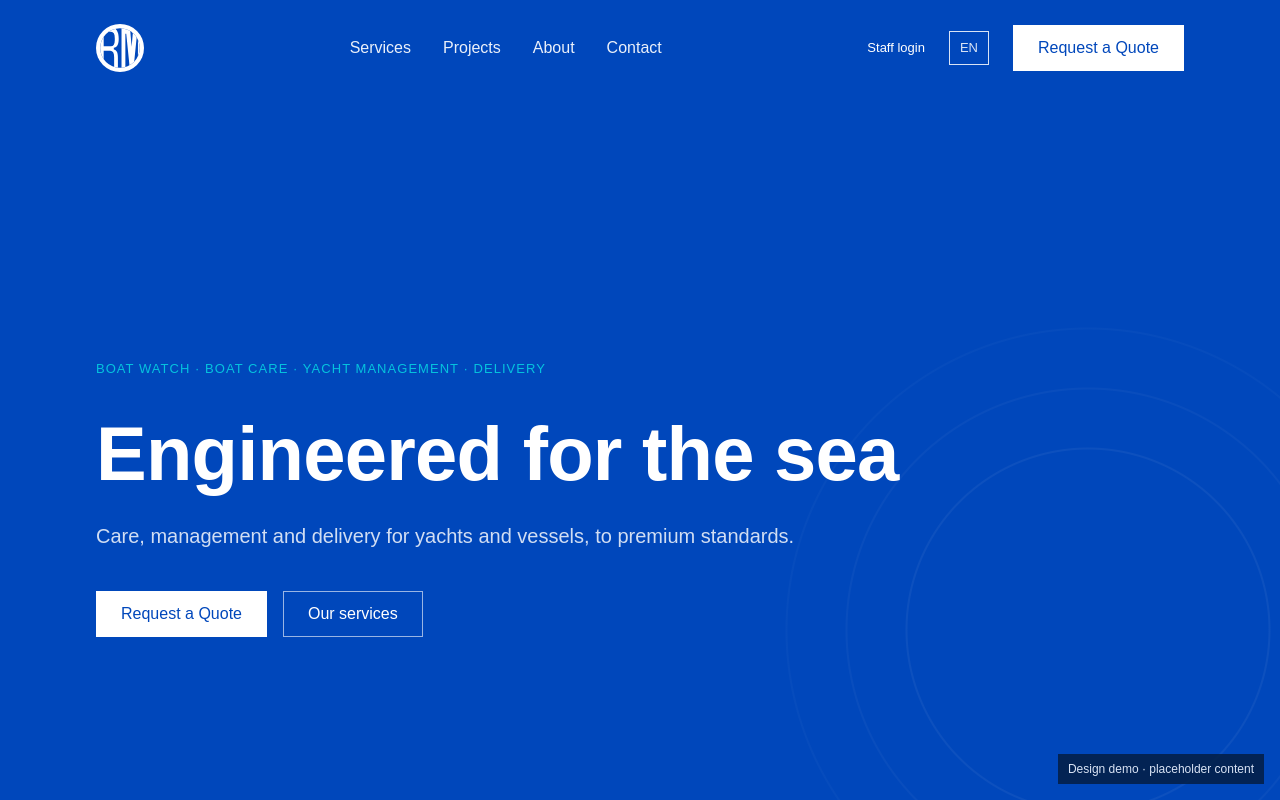
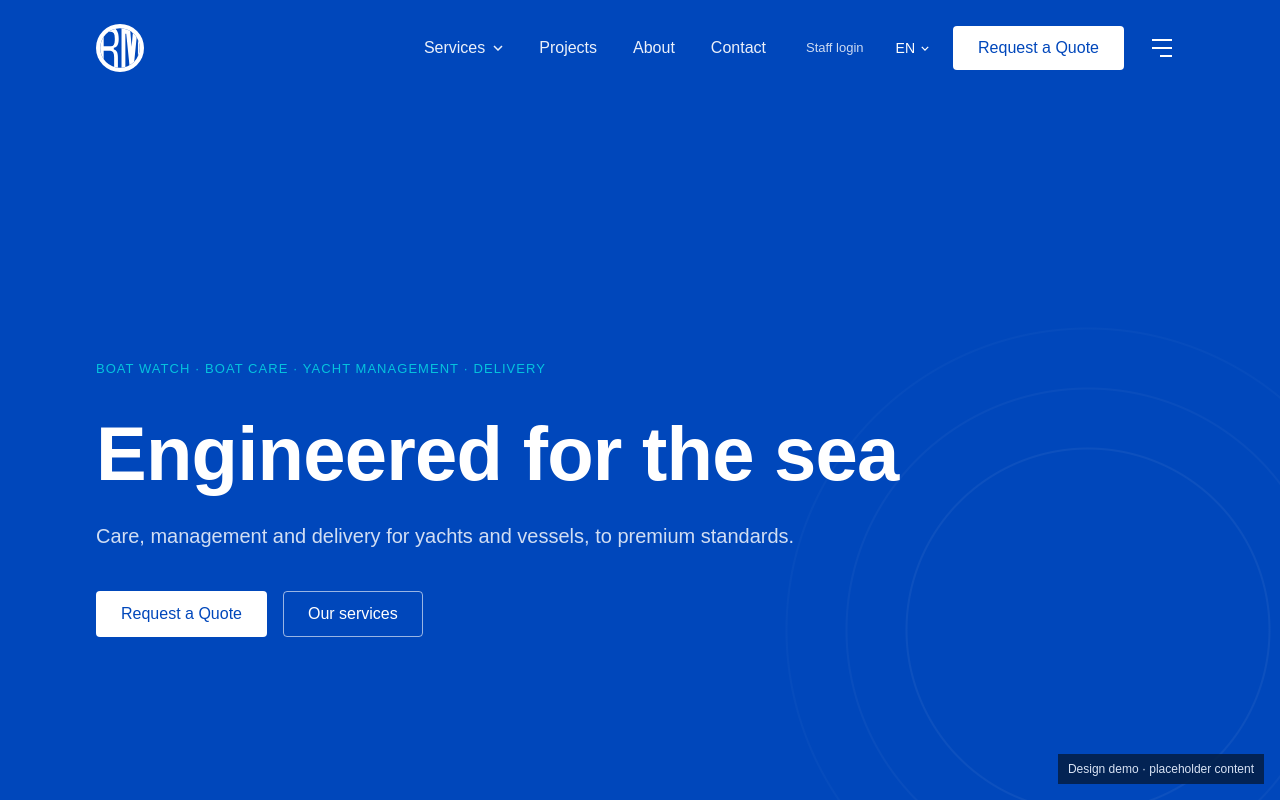
Before and after one commit to enginbyram/rota-mekanik-demo, a plain HTML site: page index.html in a window 1280 px wide. Shown: the top 800 px of the page. Drawn offline with Linux system fonts and the light colour scheme; a web font is replaced by a local one.

Commit message:
Header: match the Figma Website header (right-aligned nav, staff login, EN switcher, menu icon); keep Services dropdown
Co-Authored-By: Claude Opus 5.5 <noreply@anthropic.com>
Claude-Session: https://claude.ai/code/session_013gQub2WGFCgoKy6WDNj5az

```diff
--- a/assets/css/style.css
+++ b/assets/css/style.css
@@ -35,7 +35,7 @@ h1{font-size:61px} h2{font-size:39px} h3{font-size:31px} h4{font-size:25px}
 .g4{display:grid;grid-template-columns:repeat(4,1fr);gap:24px}
 
 /* Buttons */
-.btn{display:inline-flex;align-items:center;gap:8px;height:46px;padding:0 24px;font:500 16px/1 var(--body);border:1px solid transparent;cursor:pointer;transition:.2s;white-space:nowrap}
+.btn{border-radius:4px;display:inline-flex;align-items:center;gap:8px;height:46px;padding:0 24px;font:500 16px/1 var(--body);border:1px solid transparent;cursor:pointer;transition:.2s;white-space:nowrap}
 .btn-primary{background:var(--blue);color:#fff}.btn-primary:hover{background:var(--navy)}
 .btn-secondary{border-color:var(--blue);color:var(--blue);background:transparent}.btn-secondary:hover{background:var(--blue);color:#fff}
 .btn-white{background:#fff;color:var(--blue)}.btn-white:hover{background:var(--subtle)}
@@ -50,20 +50,24 @@ h1{font-size:61px} h2{font-size:39px} h3{font-size:31px} h4{font-size:25px}
 .hdr .sym{width:48px;height:48px;position:relative}
 .hdr .sym img{position:absolute;inset:0;transition:opacity .25s}
 .hdr .sym .c{opacity:0}
-.nav{display:flex;align-items:center;gap:32px;font-weight:500}
+.nav{display:flex;align-items:center;gap:4px;font-weight:500}
+.nav>a,.nav .dd>a{display:inline-flex;align-items:center;gap:8px;padding:10px 16px;border-radius:4px}.nav>a:hover,.nav .dd>a:hover{background:rgba(255,255,255,.1)}
+.hdr.scrolled .nav>a:hover,.hdr.scrolled .nav .dd>a:hover{background:var(--subtle)}
 .nav>a,.nav .dd>a{opacity:.92}.nav a:hover{opacity:1}
 .nav .dd{position:relative}
-.nav .menu{position:absolute;top:100%;left:-24px;padding:16px 0;margin-top:16px;background:#fff;color:var(--text);min-width:240px;box-shadow:0 12px 32px rgba(4,30,66,.14);display:none}
+.nav .menu{position:absolute;top:100%;left:0;border-radius:4px;padding:16px 0;margin-top:16px;background:#fff;color:var(--text);min-width:240px;box-shadow:0 12px 32px rgba(4,30,66,.14);display:none}
 .nav .menu a{display:block;padding:10px 24px}.nav .menu a:hover{background:var(--subtle);color:var(--blue)}
 .nav .dd:hover .menu,.nav .dd:focus-within .menu{display:block}
 .nav .dd::after{content:"";position:absolute;left:0;right:0;top:100%;height:20px}
-.acts{display:flex;align-items:center;gap:24px;font-size:14px}
-.lang{border:1px solid currentColor;padding:6px 10px;opacity:.85;font-size:13px}
+.acts{display:flex;align-items:center;gap:16px}
+.staff{font-size:13px;opacity:.8;padding:10px 8px}.staff:hover{opacity:1}
+.lang{display:inline-flex;align-items:center;gap:6px;padding:10px 8px;font-size:14px;font-weight:500;cursor:pointer}
+.hdr .btn{height:44px}
 .hdr.scrolled{background:#fff;color:var(--text);height:72px;border-bottom:1px solid var(--border)}
 .hdr.scrolled .sym .w{opacity:0}.hdr.scrolled .sym .c{opacity:1}
 .hdr.scrolled .btn-white{background:var(--blue);color:#fff}
-.burger{display:none;background:none;border:0;color:inherit;cursor:pointer}
-.burger span{display:block;width:24px;height:2px;background:currentColor;margin:5px 0}
+.burger{display:flex;flex-direction:column;align-items:flex-end;gap:6px;width:44px;height:46px;justify-content:center;padding:0 12px;background:none;border:0;color:inherit;cursor:pointer}
+.burger span{display:block;width:20px;height:2px;background:currentColor}.burger .s{width:12px}
 
 /* Mobile menu */
 .mmenu{position:fixed;inset:0;background:var(--navy);color:#fff;z-index:60;padding:20px;display:none;flex-direction:column;overflow:auto}
@@ -200,7 +204,7 @@ details.acc p{color:var(--text-2);margin-top:12px;max-width:800px}
   :root{--pad:20px;--sec:64px}
   .display{font-size:44px} h1{font-size:39px} h2{font-size:31px} h3{font-size:25px}
   .nav,.acts .hide-m{display:none}
-  .burger{display:block}
+
   .hdr{height:64px}.hdr .sym{width:40px;height:40px}
   .hero .in{min-height:560px;padding-top:64px;padding-bottom:64px}
   .phero .in{padding-top:64px;padding-bottom:48px}
--- a/index.html
+++ b/index.html
@@ -4,9 +4,9 @@
 <link href="https://fonts.googleapis.com/css2?family=Mozilla+Headline:wght@600&family=Mozilla+Text:wght@400;500;700&display=swap" rel="stylesheet">
 <link rel="stylesheet" href="assets/css/style.css"></head><body><header class="hdr"><div class="wrap">
 <a href="index.html" class="sym" aria-label="Rota Mekanik home"><img class="w" src="assets/img/symbol-white.svg" alt="Rota Mekanik"><img class="c" src="assets/img/symbol-colour.svg" alt=""></a>
-<nav class="nav"><div class="dd"><a href="services.html">Services</a><div class="menu"><a href="boat-watch.html">Boat Watch</a><a href="boat-care.html">Boat Care</a><a href="yacht-management.html">Yacht Management</a><a href="delivery-skipper.html">Delivery & Skipper</a></div></div><a href="projects.html">Projects</a><a href="about.html">About</a><a href="contact.html">Contact</a></nav>
-<div class="acts"><a href="#" class="hide-m small">Staff login</a><span class="lang hide-m">EN</span><a href="contact.html#quote" class="btn btn-white hide-m">Request a Quote</a>
-<button class="burger" data-open aria-label="Menu"><span></span><span></span><span></span></button></div></div></header>
+<div class="acts"><nav class="nav"><div class="dd"><a href="services.html">Services <svg width="10" height="6" viewBox="0 0 10 6"><path d="M1 1l4 4 4-4" stroke="currentColor" stroke-width="1.5" fill="none"/></svg></a><div class="menu"><a href="boat-watch.html">Boat Watch</a><a href="boat-care.html">Boat Care</a><a href="yacht-management.html">Yacht Management</a><a href="delivery-skipper.html">Delivery & Skipper</a></div></div><a href="projects.html">Projects</a><a href="about.html">About</a><a href="contact.html">Contact</a></nav>
+<a href="#" class="staff hide-m">Staff login</a><span class="lang hide-m">EN <svg width="8" height="5" viewBox="0 0 10 6"><path d="M1 1l4 4 4-4" stroke="currentColor" stroke-width="1.6" fill="none"/></svg></span><a href="contact.html#quote" class="btn btn-white hide-m">Request a Quote</a>
+<button class="burger" data-open aria-label="Menu"><span></span><span></span><span class="s"></span></button></div></div></header>
 <div class="mmenu"><div class="top"><img src="assets/img/symbol-white.svg" width="40" alt="Rota Mekanik"><button class="close" data-close aria-label="Close">×</button></div>
 <nav><a href="services.html">Services</a><div class="sub"><a href="boat-watch.html">Boat Watch</a><a href="boat-care.html">Boat Care</a><a href="yacht-management.html">Yacht Management</a><a href="delivery-skipper.html">Delivery & Skipper</a></div><a href="projects.html">Projects</a><a href="about.html">About</a><a href="contact.html">Contact &amp; Offices</a></nav>
 <div class="chips"><span class="on">EN</span><span>TR</span><span>AR</span><span>RU</span></div>
```
Also changed, not shown: about.html (+3 -3 lines), boat-care.html (+3 -3 lines), boat-watch.html (+3 -3 lines), contact.html (+3 -3 lines), delivery-skipper.html (+3 -3 lines), project.html (+3 -3 lines), projects.html (+3 -3 lines), services.html (+3 -3 lines), yacht-management.html (+3 -3 lines).
